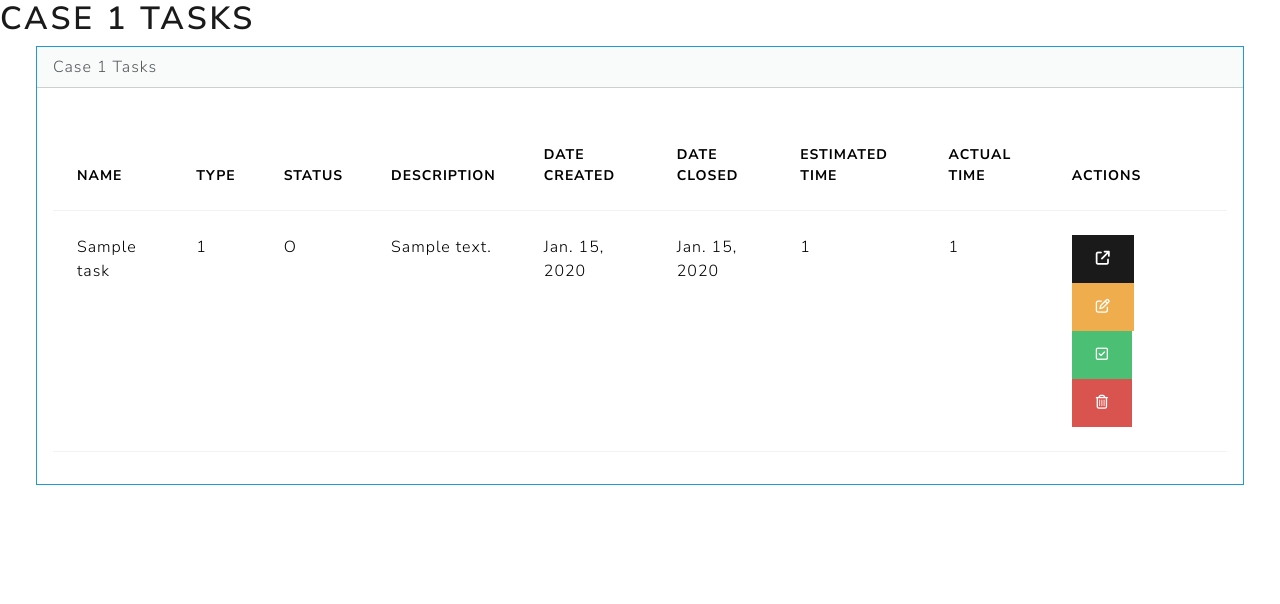
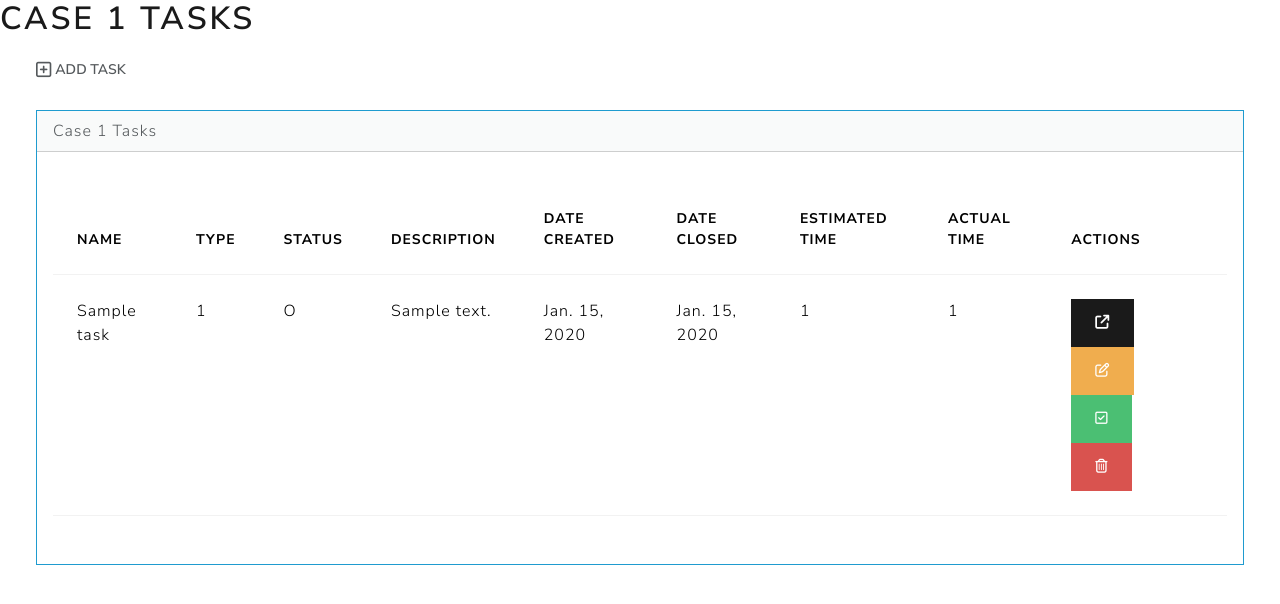
Before and after one commit to matthew-estes/caselawg, a Django app: page /tasks/ in a window 1280 px wide. Shown: the top 604 px of the page. Run offline with Django 5.2, Linux system fonts and the light colour scheme; tables that the repository leaves empty hold one stand-in row (values such as "Sample post"); some libraries are stand-ins or nearby versions.

Commit message:
Create Add task row in table functionality

```diff
--- a/main_app/templates/main_app/task_form.html
+++ b/main_app/templates/main_app/task_form.html
@@ -5,7 +5,7 @@ rel='stylesheet' href='{% static 'css/form.css' %}'/> {% endblock %}
 
 <div class="page-header">
   {% if case %}
-  <h1>Edit {{ task.task_name }}</h1>
+  <h1>Update {{ task.task_name }}</h1>
   {% else %}
   <h1>Add Task</h1>
   {% endif %}
--- a/main_app/templates/tasks/task_index.html
+++ b/main_app/templates/tasks/task_index.html
@@ -16,13 +16,14 @@
     <div class="container-fluid">
       <div class="row">
         <div class="col-12">
+          <button class='btn btn-blue mb-3' id='task-create'><i class="fa-regular fa-square-plus fa-lg me-1"></i>Add Task</button>
           {% if tasks %}
           <div class="card border-info ms-4 me-4 mb-4">
             <div class="card-header">{{ case.name }} Case 1 Tasks</div>
             <div class="card-body">
               <p class="card-text">
-                <div class'table-responsive'>
-                    <table class="table table-hover">
+                <div class='table-responsive'>
+                    <table class="table table-hover" id="tasks-table">
                         <thead>
                           <tr>
                             <th scope="col">Name</th>
@@ -48,10 +49,10 @@
                            <td>{{ task.estimated_time }}</td>
                            <td>{{ task.actual_time }}</td>
                            <td>
-                                <button type='button' class='btn btn-primary me-1' href='{% url 'task-detail' task.pk %}' data-bs-toggle='modal' data-bs-target='#myModal{{task.pk}}'><i class="fa-solid fa-arrow-up-right-from-square"></i></button>
-                                <button type='button' class='btn btn-warning me-1' href='{% url 'task-update' task.pk %}' data-bs-toggle='modal' data-bs-target='#myModal{{task.pk}}'><i class="fa-regular fa-pen-to-square"></i></button>
-                                <button type='button' class='btn btn-success me-1' href='{% url 'task-close' task.pk %}' data-bs-toggle='modal' data-bs-target='#myModal{{task.pk}}'><i class="fa-regular fa-square-check"></i></button>
-                                <button type='button' class='btn btn-danger me-1' href='{% url 'task-delete' task.pk %}' data-bs-toggle='modal' data-bs-target='#myModal{{task.pk}}'><i class="fa-regular fa-trash-can"></i></button>
+                                <a class='btn btn-primary me-1' href='{% url 'task-detail' task.pk %}'><i class="fa-solid fa-arrow-up-right-from-square"></i></a>
+                                <a class='btn btn-warning me-1' href='{% url 'task-update' task.pk %}'><i class="fa-regular fa-pen-to-square"></i></a>
+                                <a class='btn btn-success me-1' href='{% url 'task-close' task.pk %}'><i class="fa-regular fa-square-check"></i></a>
+                                <a type='button' class='btn btn-danger me-1' href='{% url 'task-delete' task.pk %}'><i class="fa-regular fa-trash-can"></i></a>
                            </td>
                           </tr>
                           {% endfor %}
@@ -69,5 +70,84 @@
       </div>
     </div>
     <script src="https://cdn.jsdelivr.net/npm/bootstrap@5.0.2/dist/js/bootstrap.bundle.min.js"></script>
+    <script>
+      document.addEventListener('DOMContentLoaded', function() {
+        document.getElementById('task-create').addEventListener('click', function() {
+          const tableBody = document.querySelector('#tasks-table tbody');
+          const newRow = document.createElement('tr');
+
+        newRow.innerHTML = `
+          <td><input type='text' name='task_name' placeholder='Task Name'></td>
+          <td><input type='text' name='task_type' placeholder='Task Type'></td>
+          <td><input type='text' name='task_status' placeholder='Task Status'></td>
+          <td><input type='text' name='task_description' placeholder='Task Description'></td>
+          <td><input type='text' name='date_created' placeholder='Date Created'></td>
+          <td><input type='text' name='date_closed' placeholder='Date Closed'></td>
+          <td><input type='text' name='estimated_time' placeholder='Est. Time'></td>
+          <td><input type='text' name='actual_time' placeholder='Act. Time'></td>
+          <td>
+            <button class='btn btn-success save-task'>Add Task</button>
+            <button class='btn btn-danger cancel-task'>Cancel</button>
+          </td>
+      `;
+        tableBody.appendChild(newRow);
+      });
+      document.querySelector('#tasks-table').addEventListener('click', function(event) {
+        if (event.target.classList.contains('save-task')) {
+          const row = event.target.closest('tr');
+          const inputs = row.querySelectorAll('input');
+
+          if (inputs.length !== 8) {
+            console.error('Error: expected 8 input fields but found', inputs.length);
+            return;
+          }
+          const data = {
+            task_name: inputs[0]?.value ?? '',
+            task_type: inputs[1]?.value ?? '',
+            task_status: inputs[2]?.value ?? '',
+            task_description: inputs[3]?.value ?? '',
+            date_created: inputs[4]?.value ?? '',
+            date_closed: inputs[5]?.value ?? '',
+            estimated_time: inputs[6]?.value ?? '',
+            actual_time: inputs[7]?.value ?? '',
+          };
+
+          fetch('{% url 'task-create' %}', {
+            method: 'POST',
+            headers: {
+              'Content-Type': 'application/json',
+              'X-CSRFToken': document.querySelector('[name="csrfmiddlewaretoken"]').value,
+            },
+            body: JSON.stringify(data)
+          })
+          .then(response => response.json())
+          .then(result => {
+            if(result.success) {
+              row.innerHTML= `
+              <td>${result.task_name}</td>
+              <td>${result.task_type}</td>
+              <td>${result.task_status}</td>
+              <td>${result.task_description}</td>
+              <td>${result.date_created}</td>
+              <td>${result.date_closed}</td>
+              <td>${result.estimated_time}</td>
+              <td>${result.actual_time}</td>
+              <td>
+                <a class='btn btn-primary me-1' href='/tasks/${result.id}/detail'><i class='fa-solid fa-arrow-up-right-from-square'></i></a>
+                <a class='btn btn-warning me-1' href='/tasks/${result.id}/detail'><i class='fa-regular fa-pen-to-square'></i></a>
+                <a class='btn btn-success me-1' href='/tasks/${result.id}/detail'><i class='fa-regular fa-square-check'></i></a>
+                <a class='btn btn-danger me-1' href='/tasks/${result.id}/detail'><i class='fa-regular fa-trash-can'></i></a>
+              </td>
+              `;
+            } else {
+              alert('Error saving task');
+            }
+          });
+        } else if (event.target.classList.contains('cancel-task')) {
+          event.target.closest('tr').remove();
+        }
+      });
+    });
+    </script>
   </body>
 </html>
```
